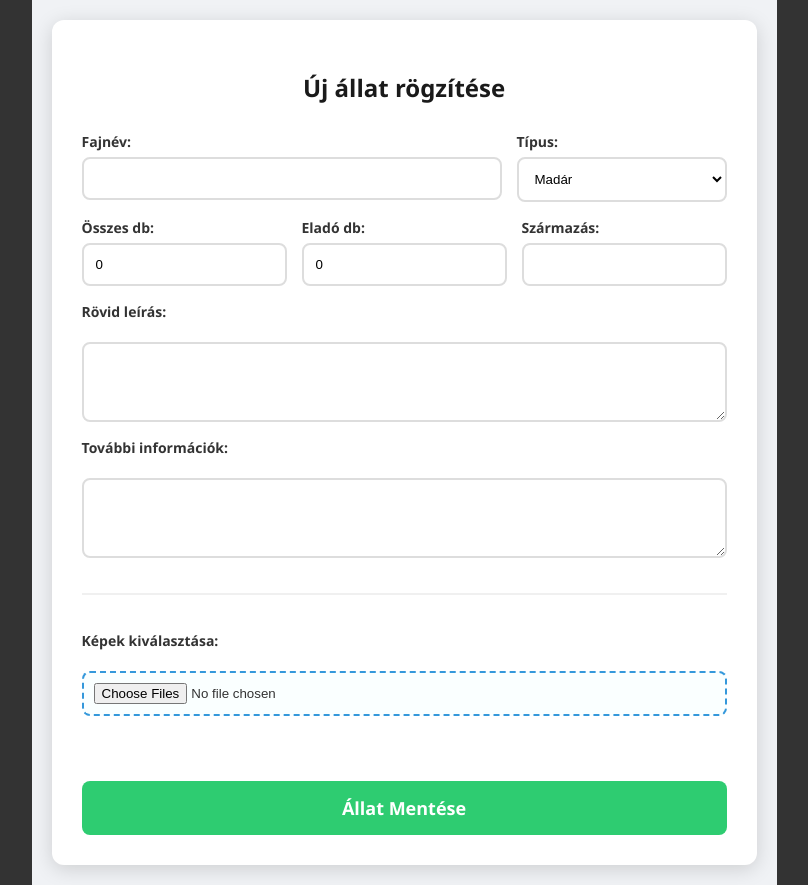
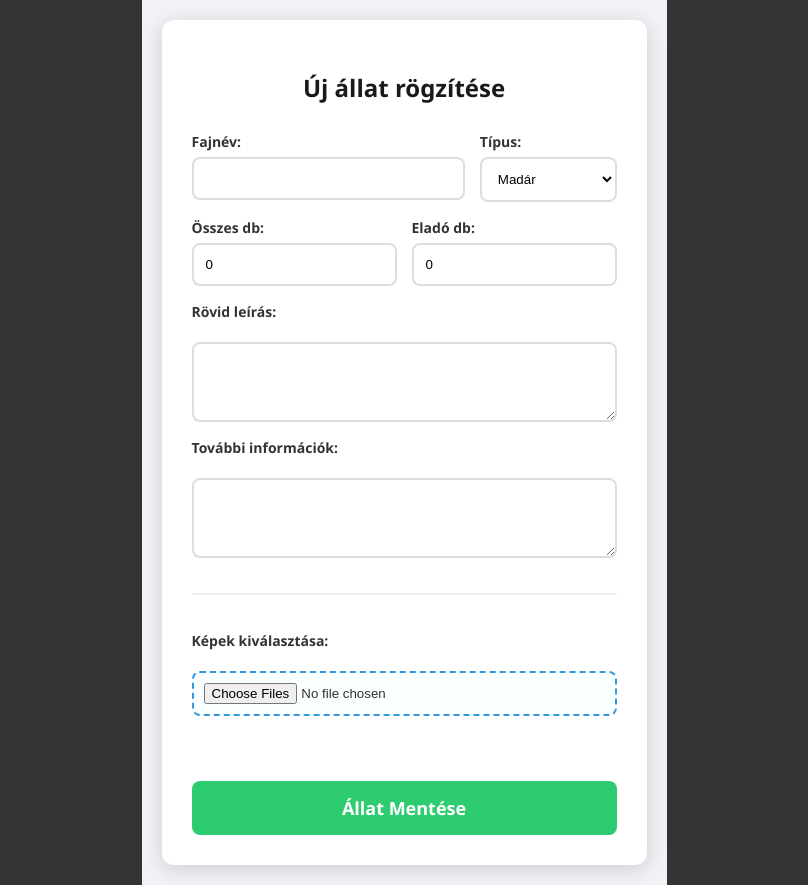
Before and after one commit to nemethdavid0623/Kereki-Madarpark-viszgaremek, a React (Vite) app in the folder Frontend/: page /AnimalInput in a window 1280 px wide. Shown: the whole page, without its empty margins (236-1044 px from the left). Built offline with nearby package versions, Linux system fonts and the light colour scheme.

Commit message:
Origin eltávolítása

```diff
--- a/Frontend/src/components/AnimalManager.jsx
+++ b/Frontend/src/components/AnimalManager.jsx
@@ -103,10 +103,7 @@ const AnimalManager = () => {
                             <label style={styles.label}>Eladó db:</label>
                             <input type="number" name="ForSaleQuantity" value={animalData.ForSaleQuantity} onChange={handleInputChange} style={styles.input} required />
                         </div>
-                        <div>
-                            <label style={styles.label}>Származás:</label>
-                            <input type="text" name="Origin" value={animalData.Origin} onChange={handleInputChange} style={styles.input} required />
-                        </div>
+
                     </div>
 
                     <label style={styles.label}>Rövid leírás:</label>
```
Also changed, not shown: 1 other file (tests, documents, lock files or other folders).
